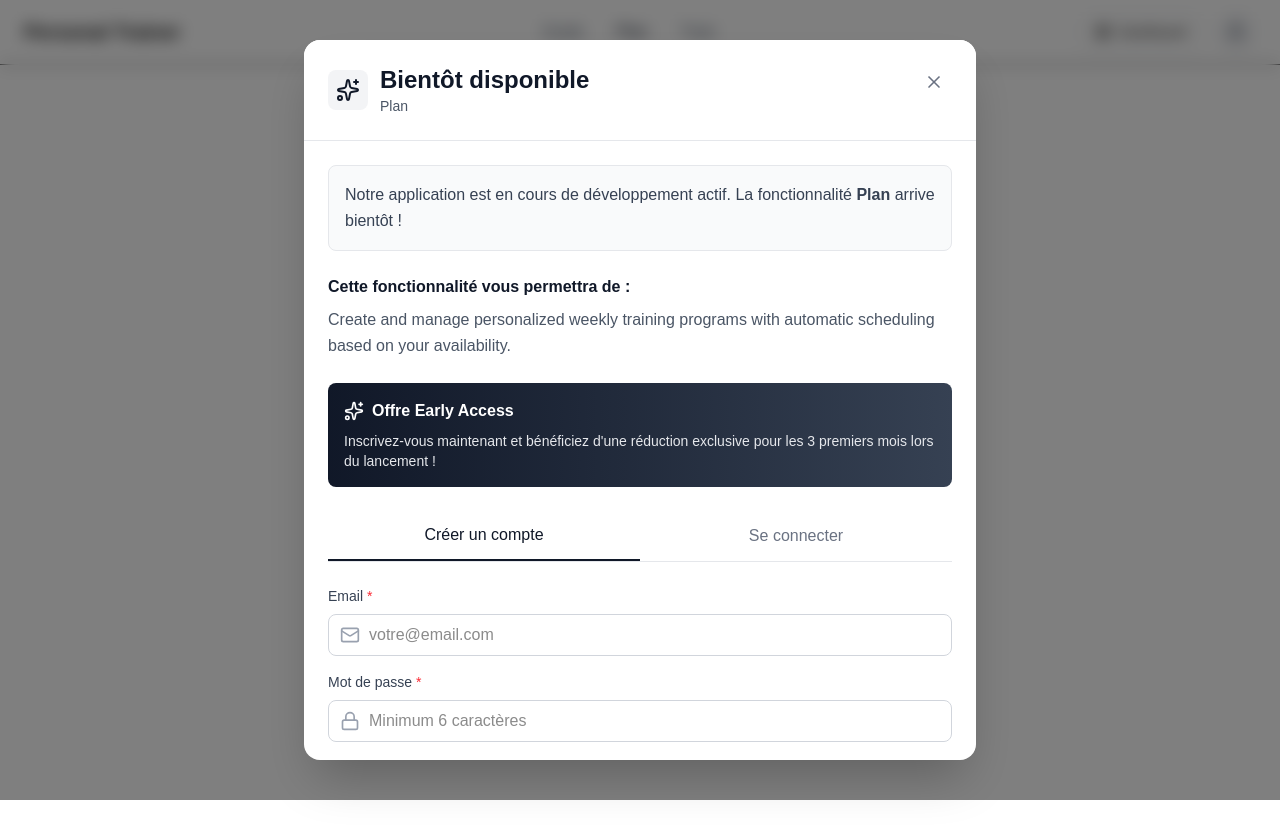
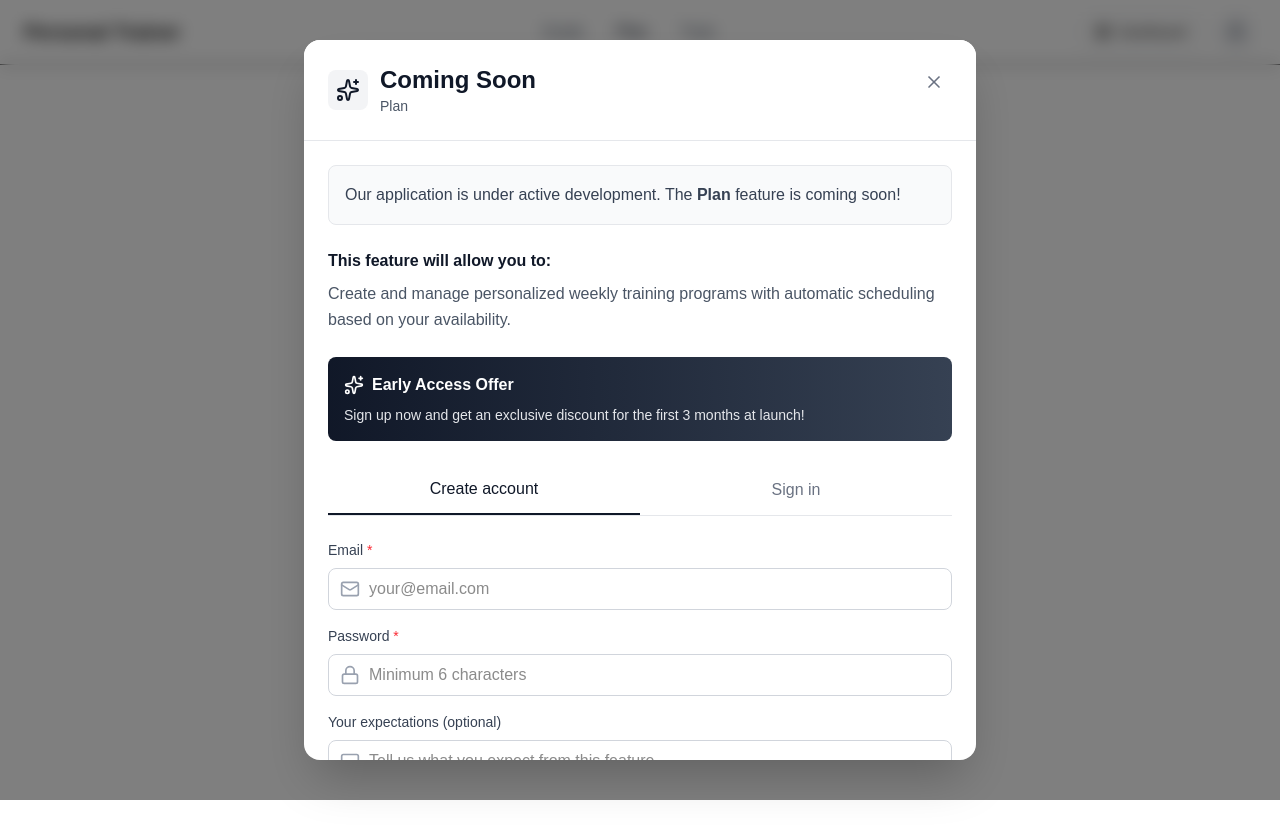
Before and after one commit to JJublanc/virtual_ai_coach, a Next.js app in the folder frontend/: page /plan in a window 1280 px wide. Shown: the top 838 px of the page. Built offline with nearby package versions, Linux system fonts and the light colour scheme; no server answers.

Commit message:
fix(frontend): translate french to english

```diff
--- a/frontend/app/api/early-access/signup/route.ts
+++ b/frontend/app/api/early-access/signup/route.ts
@@ -5,10 +5,10 @@ import { z } from 'zod'
 
 // Schéma de validation avec Zod
 const signupSchema = z.object({
-  email: z.string().email({ message: 'Email invalide' }),
-  firstName: z.string().min(1, { message: 'Le prénom est requis' }).max(100),
-  lastName: z.string().min(1, { message: 'Le nom est requis' }).max(100),
-  featureInterest: z.string().min(1, { message: 'La fonctionnalité d\'intérêt est requise' }),
+  email: z.string().email({ message: 'Invalid email' }),
+  firstName: z.string().min(1, { message: 'First name is required' }).max(100),
+  lastName: z.string().min(1, { message: 'Last name is required' }).max(100),
+  featureInterest: z.string().min(1, { message: 'Feature of interest is required' }),
   comment: z.string().optional(),
 })
 
@@ -52,7 +52,7 @@ export async function POST(request: NextRequest) {
       // Erreur de contrainte unique (email déjà existant)
       if (error.code === '23505') {
         return NextResponse.json(
-          { error: 'Cet email est déjà inscrit' },
+          { error: 'This email is already registered' },
           { status: 409 }
         )
       }
--- a/frontend/app/auth/complete-signup/page.tsx
+++ b/frontend/app/auth/complete-signup/page.tsx
@@ -50,7 +50,7 @@ export default function CompleteSignupPage() {
       // Rediriger vers la page d'accueil avec un message de succès
       router.push('/')
     } catch (err) {
-      setError(err instanceof Error ? err.message : 'Une erreur est survenue')
+      setError(err instanceof Error ? err.message : 'An error occurred')
       setIsSubmitting(false)
     }
   }
@@ -72,24 +72,24 @@ export default function CompleteSignupPage() {
     <div className="min-h-screen flex items-center justify-center bg-gray-50 px-4">
       <div className="max-w-md w-full bg-white rounded-lg shadow-lg p-8">
         <h1 className="text-2xl font-bold text-gray-900 mb-4">
-          Inscription réussie ! 🎉
+          Registration successful! 🎉
         </h1>
 
         <p className="text-gray-600 mb-6">
-          Vous êtes maintenant inscrit pour être informé du lancement de la fonctionnalité{' '}
-          <span className="font-semibold">{featureName}</span>.
+          You are now registered to be informed about the launch of the{' '}
+          <span className="font-semibold">{featureName}</span> feature.
         </p>
 
         <form onSubmit={handleSubmit} className="space-y-4">
           <div>
             <label htmlFor="comment" className="block text-sm font-medium text-gray-700 mb-2">
-              Souhaitez-vous ajouter un commentaire ? (optionnel)
+              Would you like to add a comment? (optional)
             </label>
             <textarea
               id="comment"
               value={comment}
               onChange={(e) => setComment(e.target.value)}
-              placeholder="Ex: J'aimerais pouvoir... ou Je souhaiterais que..."
+              placeholder="E.g.: I would like to be able to... or I wish that..."
               rows={4}
               className="w-full px-4 py-2 border border-gray-300 rounded-lg focus:ring-2 focus:ring-blue-500 focus:border-transparent"
               disabled={isSubmitting}
@@ -109,14 +109,14 @@ export default function CompleteSignupPage() {
               disabled={isSubmitting}
               className="flex-1 px-4 py-2 border border-gray-300 text-gray-700 rounded-lg hover:bg-gray-50 disabled:opacity-50 disabled:cursor-not-allowed transition-colors"
             >
-              Passer
+              Skip
             </button>
             <button
               type="submit"
               disabled={isSubmitting}
               className="flex-1 px-4 py-2 bg-blue-500 text-white rounded-lg hover:bg-blue-600 disabled:opacity-50 disabled:cursor-not-allowed transition-colors"
             >
-              {isSubmitting ? 'Envoi...' : 'Envoyer'}
+              {isSubmitting ? 'Sending...' : 'Send'}
             </button>
           </div>
         </form>
--- a/frontend/components/modals/ComingSoonModal.tsx
+++ b/frontend/components/modals/ComingSoonModal.tsx
@@ -112,7 +112,7 @@ export function ComingSoonModal({
       }, 3000)
 
     } catch (err) {
-      setError(err instanceof Error ? err.message : 'Une erreur est survenue')
+      setError(err instanceof Error ? err.message : 'An error occurred')
     } finally {
       setIsSubmitting(false)
     }
@@ -146,8 +146,8 @@ export function ComingSoonModal({
       }, 2000)
 
     } catch (err) {
-      setError(err instanceof Error ? err.message : 'Une erreur est survenue')
-    } finally {
+      setError(err instanceof Error ? err.message : 'An error occurred')
+    } finally{
       setIsSubmitting(false)
     }
   }
@@ -180,7 +180,7 @@ export function ComingSoonModal({
       // Après retour, le callback ajoutera automatiquement à la waitlist
 
     } catch (err) {
-      setError(err instanceof Error ? err.message : 'Une erreur est survenue')
+      setError(err instanceof Error ? err.message : 'An error occurred')
       setIsSubmitting(false)
     }
   }
@@ -195,7 +195,7 @@ export function ComingSoonModal({
               <Sparkles className="w-6 h-6 text-gray-900" />
             </div>
             <div>
-              <h2 className="text-2xl font-bold text-gray-900">Bientôt disponible</h2>
+              <h2 className="text-2xl font-bold text-gray-900">Coming Soon</h2>
               <p className="text-sm text-gray-600">{featureName}</p>
             </div>
           </div>
@@ -216,13 +216,13 @@ export function ComingSoonModal({
               <div className="inline-flex items-center justify-center w-16 h-16 bg-green-100 rounded-full mb-4">
                 <CheckCircle className="w-8 h-8 text-green-600" />
               </div>
-              <h3 className="text-2xl font-bold text-gray-900 mb-2">Merci !</h3>
+              <h3 className="text-2xl font-bold text-gray-900 mb-2">Thank you!</h3>
               <p className="text-gray-600">
                 {isOnWaitlist
-                  ? 'Votre commentaire a été enregistré.'
-                  : 'Vous êtes maintenant sur la liste d\'attente.'}
+                  ? 'Your comment has been saved.'
+                  : 'You are now on the waitlist.'}
                 <br />
-                Nous vous tiendrons informé dès que cette fonctionnalité sera disponible.
+                We'll keep you informed as soon as this feature is available.
               </p>
             </div>
           ) : user && isOnWaitlist ? (
@@ -232,23 +232,23 @@ export function ComingSoonModal({
                 <div className="flex items-start gap-3">
                   <CheckCircle className="w-6 h-6 text-green-600 flex-shrink-0 mt-0.5" />
                   <div>
-                    <h3 className="font-semibold text-green-900 mb-1">Vous êtes sur la liste d'attente</h3>
+                    <h3 className="font-semibold text-green-900 mb-1">You are on the waitlist</h3>
                     <p className="text-sm text-green-700">
-                      Merci pour votre intérêt ! Vous recevrez un email dès que la fonctionnalité <strong>{featureName}</strong> sera disponible.
+                      Thank you for your interest! You'll receive an email as soon as the <strong>{featureName}</strong> feature is available.
                     </p>
                   </div>
                 </div>
               </div>
 
               <div>
-                <h3 className="font-semibold text-gray-900 mb-2">Cette fonctionnalité vous permettra de :</h3>
+                <h3 className="font-semibold text-gray-900 mb-2">This feature will allow you to:</h3>
                 <p className="text-gray-600 leading-relaxed">{featureDescription}</p>
               </div>
 
               <div className="bg-gray-50 rounded-lg p-4 border border-gray-200">
                 <p className="text-sm text-gray-700">
-                  <strong>Statut :</strong> En cours de développement<br />
-                  <strong>Lancement estimé :</strong> Prochainement
+                  <strong>Status:</strong> In development<br />
+                  <strong>Estimated launch:</strong> Coming soon
                 </p>
               {/* Bouton de déconnexion pour permettre à d'autres utilisateurs de s'inscrire */}
               <div className="flex justify-end">
@@ -260,7 +260,7 @@ export function ComingSoonModal({
                   }}
                   className="text-sm text-gray-600 hover:text-gray-900 underline transition-colors"
                 >
-                  Se déconnecter (pour permettre à quelqu'un d'autre de s'inscrire)
+                  Sign out (to allow someone else to sign up)
                 </button>
               </div>
 
@@ -270,7 +270,7 @@ export function ComingSoonModal({
               <form onSubmit={handleCommentSubmit} className="space-y-4">
                 <div>
                   <label htmlFor="comment" className="block text-sm font-medium text-gray-700 mb-2">
-                    Ajoutez ou modifiez vos suggestions (optionnel)
+                    Add or modify your suggestions (optional)
                   </label>
                   <div className="relative">
                     <MessageSquare className="absolute left-3 top-3 w-5 h-5 text-gray-400" />
@@ -279,7 +279,7 @@ export function ComingSoonModal({
                       value={formData.comment}
                       onChange={(e) => setFormData({ ...formData, comment: e.target.value })}
                       className="w-full pl-10 pr-4 py-2 border border-gray-300 rounded-lg focus:outline-none focus:ring-2 focus:ring-gray-900 focus:border-transparent resize-none"
-                      placeholder="Partagez vos idées pour améliorer cette fonctionnalité..."
+                      placeholder="Share your ideas to improve this feature..."
                       rows={3}
                       disabled={isSubmitting}
                     />
@@ -297,7 +297,7 @@ export function ComingSoonModal({
                   disabled={isSubmitting || !formData.comment.trim()}
                   className="w-full py-3 bg-gray-900 text-white rounded-lg font-medium hover:bg-gray-800 transition-colors disabled:opacity-50 disabled:cursor-not-allowed"
                 >
-                  {isSubmitting ? 'Enregistrement...' : 'Enregistrer le commentaire'}
+                  {isSubmitting ? 'Saving...' : 'Save comment'}
                 </button>
               </form>
             </>
@@ -306,22 +306,22 @@ export function ComingSoonModal({
             <>
               <div className="bg-gray-50 rounded-lg p-4 border border-gray-200">
                 <p className="text-gray-700 leading-relaxed">
-                  Notre application est en cours de développement actif. La fonctionnalité <strong>{featureName}</strong> arrive bientôt !
+                  Our application is under active development. The <strong>{featureName}</strong> feature is coming soon!
                 </p>
               </div>
 
               <div>
-                <h3 className="font-semibold text-gray-900 mb-2">Cette fonctionnalité vous permettra de :</h3>
+                <h3 className="font-semibold text-gray-900 mb-2">This feature will allow you to:</h3>
                 <p className="text-gray-600 leading-relaxed">{featureDescription}</p>
               </div>
 
               <div className="bg-gradient-to-r from-gray-900 to-gray-700 rounded-lg p-4 text-white">
                 <div className="flex items-center gap-2 mb-2">
                   <Sparkles className="w-5 h-5" />
-                  <h3 className="font-semibold">Offre Early Access</h3>
+                  <h3 className="font-semibold">Early Access Offer</h3>
                 </div>
                 <p className="text-sm text-gray-200">
-                  Inscrivez-vous maintenant et bénéficiez d'une réduction exclusive pour les 3 premiers mois lors du lancement !
+                  Sign up now and get an exclusive discount for the first 3 months at launch!
                 </p>
               </div>
 
@@ -336,7 +336,7 @@ export function ComingSoonModal({
                       : 'text-gray-500 hover:text-gray-700'
                   }`}
                 >
-                  Créer un compte
+                  Create account
                 </button>
                 <button
                   type="button"
@@ -347,7 +347,7 @@ export function ComingSoonModal({
                       : 'text-gray-500 hover:text-gray-700'
                   }`}
                 >
-                  Se connecter
+                  Sign in
                 </button>
               </div>
 
@@ -366,7 +366,7 @@ export function ComingSoonModal({
                       value={formData.email}
                       onChange={(e) => setFormData({ ...formData, email: e.target.value })}
                       className="w-full pl-10 pr-4 py-2 border border-gray-300 rounded-lg focus:outline-none focus:ring-2 focus:ring-gray-900 focus:border-transparent"
-                      placeholder="votre@email.com"
+                      placeholder="your@email.com"
                       disabled={isSubmitting}
                     />
                   </div>
@@ -374,7 +374,7 @@ export function ComingSoonModal({
 
                 <div>
                   <label htmlFor="password" className="block text-sm font-medium text-gray-700 mb-2">
-                    Mot de passe <span className="text-red-500">*</span>
+                    Password <span className="text-red-500">*</span>
                   </label>
                   <div className="relative">
                     <Lock className="absolute left-3 top-1/2 -translate-y-1/2 w-5 h-5 text-gray-400" />
@@ -386,7 +386,7 @@ export function ComingSoonModal({
                       value={formData.password}
                       onChange={(e) => setFormData({ ...formData, password: e.target.value })}
                       className="w-full pl-10 pr-4 py-2 border border-gray-300 rounded-lg focus:outline-none focus:ring-2 focus:ring-gray-900 focus:border-transparent"
-                      placeholder="Minimum 6 caractères"
+                      placeholder="Minimum 6 characters"
                       disabled={isSubmitting}
                     />
                   </div>
@@ -395,7 +395,7 @@ export function ComingSoonModal({
                 {authMode === 'signup' && (
                   <div>
                     <label htmlFor="comment" className="block text-sm font-medium text-gray-700 mb-2">
-                      Vos attentes (optionnel)
+                      Your expectations (optional)
                     </label>
                     <div className="relative">
                       <MessageSquare className="absolute left-3 top-3 w-5 h-5 text-gray-400" />
@@ -404,7 +404,7 @@ export function ComingSoonModal({
                         value={formData.comment}
                         onChange={(e) => setFormData({ ...formData, comment: e.target.value })}
                         className="w-full pl-10 pr-4 py-2 border border-gray-300 rounded-lg focus:outline-none focus:ring-2 focus:ring-gray-900 focus:border-transparent resize-none"
-                        placeholder="Dites-nous ce que vous attendez de cette fonctionnalité..."
+                        placeholder="Tell us what you expect from this feature..."
                         rows={3}
                         disabled={isSubmitting}
                       />
@@ -425,7 +425,7 @@ export function ComingSoonModal({
                       <div className="w-full border-t border-gray-300"></div>
                     </div>
                     <div className="relative flex justify-center text-sm">
-                      <span className="px-2 bg-white text-gray-500">Ou continuer avec</span>
+                      <span className="px-2 bg-white text-gray-500">Or continue with</span>
                     </div>
                   </div>
 
@@ -458,12 +458,12 @@ export function ComingSoonModal({
                         <circle className="opacity-25" cx="12" cy="12" r="10" stroke="currentColor" strokeWidth="4"></circle>
                         <path className="opacity-75" fill="currentColor" d="M4 12a8 8 0 018-8V0C5.373 0 0 5.373 0 12h4zm2 5.291A7.962 7.962 0 014 12H0c0 3.042 1.135 5.824 3 7.938l3-2.647z"></path>
                       </svg>
-                      {authMode === 'signup' ? 'Création du compte...' : 'Connexion...'}
+                      {authMode === 'signup' ? 'Creating account...' : 'Signing in...'}
                     </>
                   ) : (
                     <>
                       <Sparkles className="w-5 h-5" />
-                      {authMode === 'signup' ? 'Créer un compte et rejoindre la waitlist' : 'Se connecter et rejoindre la waitlist'}
+                      {authMode === 'signup' ? 'Create account and join the waitlist' : 'Sign in and join the waitlist'}
                     </>
                   )}
                 </button>
@@ -471,8 +471,8 @@ export function ComingSoonModal({
 
               <p className="text-xs text-gray-500 text-center">
                 {authMode === 'signup'
-                  ? 'En créant un compte, vous acceptez de recevoir des informations sur le lancement de cette fonctionnalité.'
-                  : 'Vous serez automatiquement ajouté à la liste d\'attente après connexion.'}
+                  ? 'By creating an account, you agree to receive information about the launch of this feature.'
+                  : 'You will be automatically added to the waitlist after signing in.'}
               </p>
             </>
           )}
```
